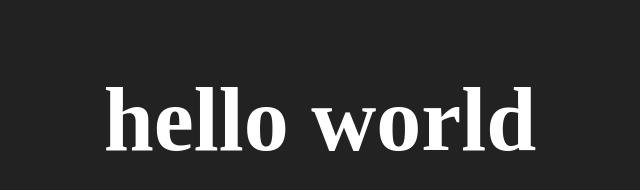
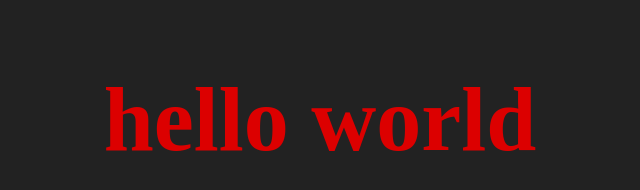
Before and after one commit to MohammedBabaqi/sss, a plain HTML site: page index.html in a window 1280 px wide. Shown: the whole page, without its empty margins (320-960 px from the left). Drawn offline with Linux system fonts and the light colour scheme.

Commit message:
second p

```diff
--- a/index.html
+++ b/index.html
@@ -11,7 +11,7 @@
     }
 
     h1{
-        color: #fff;
+        color: #dc0000;
         font-size: 90px;
     }
 
```
